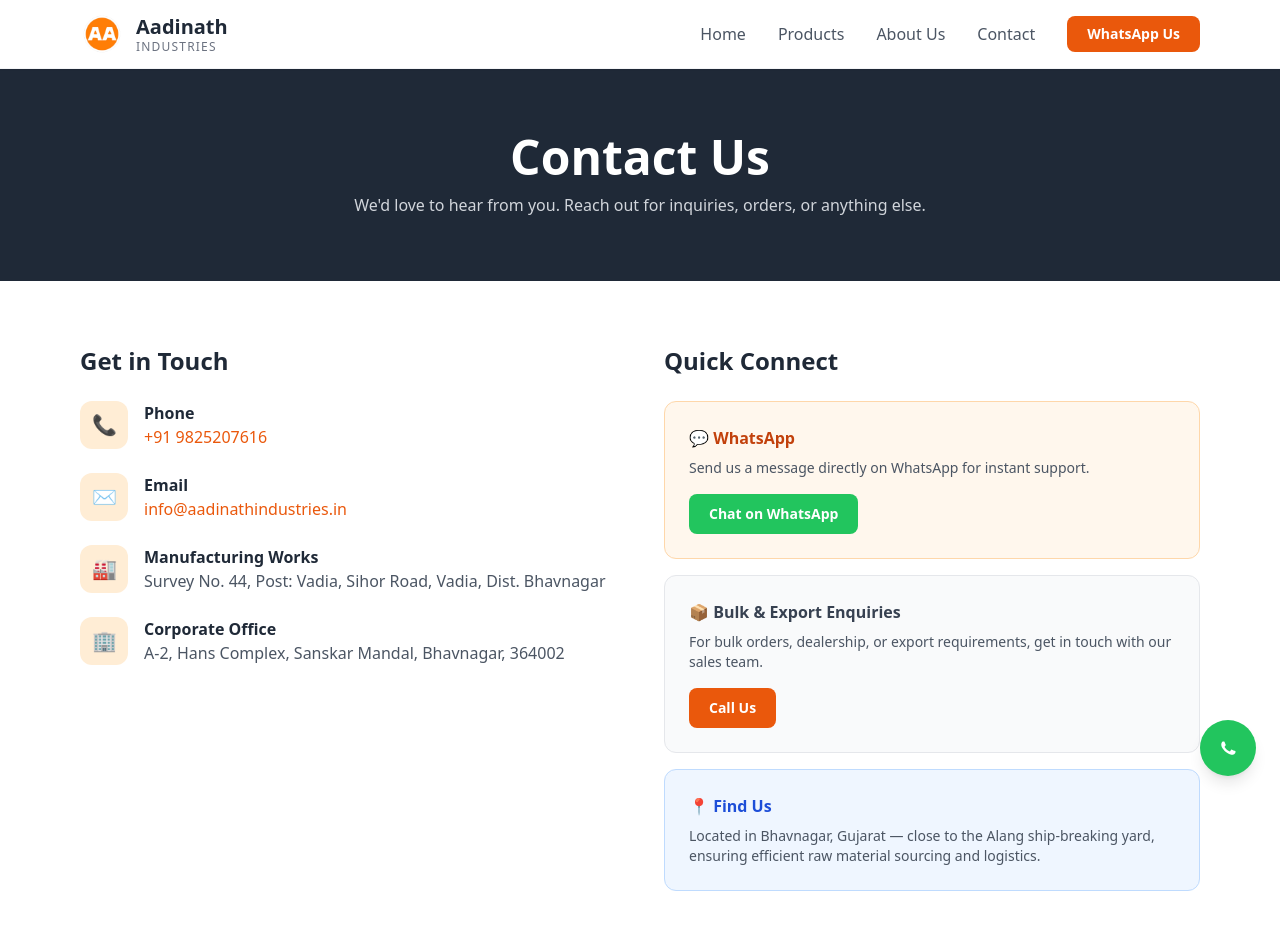
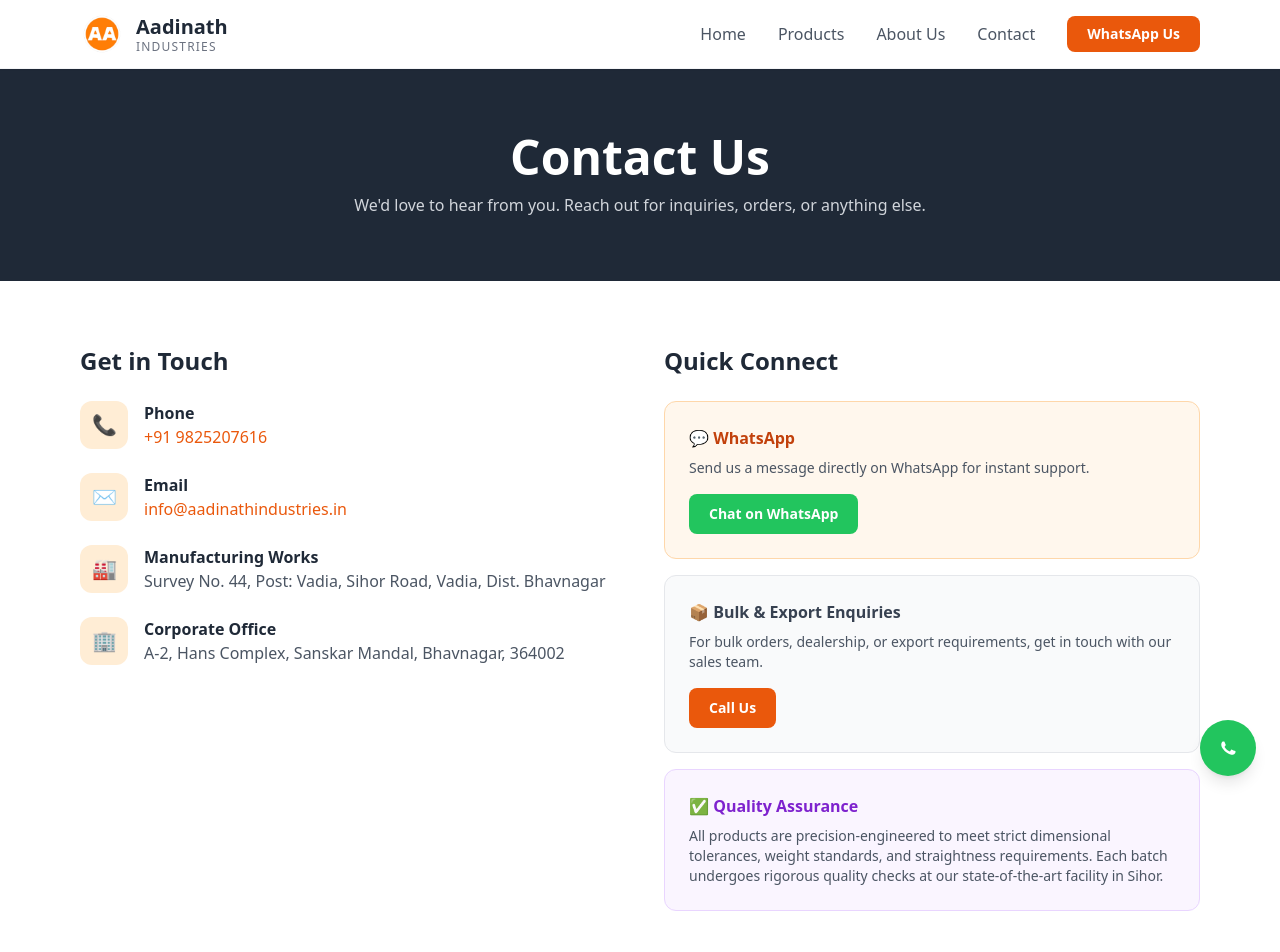
Before and after one commit to aisdevelopment302-source/aadinath-website, a Next.js app: page /contact-us in a window 1280 px wide. Shown: the top 952 px of the page. Built offline with nearby package versions, Linux system fonts and the light colour scheme.

Commit message:
Update location to Sihor, replace Find Us with Quality Assurance, remove verify page from footer links

```diff
--- a/app/contact-us/page.tsx
+++ b/app/contact-us/page.tsx
@@ -80,10 +80,10 @@
               </a>
             </div>
 
-            <div className="bg-blue-50 border border-blue-200 rounded-xl p-6">
-              <h3 className="font-bold text-blue-700 mb-2">📍 Find Us</h3>
+            <div className="bg-purple-50 border border-purple-200 rounded-xl p-6">
+              <h3 className="font-bold text-purple-700 mb-2">✅ Quality Assurance</h3>
               <p className="text-gray-600 text-sm">
-                Located in Bhavnagar, Gujarat — close to the Alang ship-breaking yard, ensuring efficient raw material sourcing and logistics.
+                All products are precision-engineered to meet strict dimensional tolerances, weight standards, and straightness requirements. Each batch undergoes rigorous quality checks at our state-of-the-art facility in Sihor.
               </p>
             </div>
           </div>
--- a/app/page.tsx
+++ b/app/page.tsx
@@ -38,7 +38,7 @@
             <span className="text-orange-400">in Every Element</span>
           </h1>
           <p className="mt-4 text-lg md:text-xl text-gray-200 max-w-xl">
-            Crafted with Care, Delivered with Pride. Precision MS Angle Bars from Bhavnagar.
+            Crafted with Care, Delivered with Pride. Precision MS Angle Bars from Sihor.
           </p>
           <div className="mt-6 flex gap-4 flex-wrap">
             <Link
@@ -81,7 +81,7 @@
               </div>
               <h2 className="text-3xl font-bold text-gray-800 mb-3">MS Angle Bar</h2>
               <p className="text-gray-600 leading-relaxed">
-                Precision-rolled mild steel angles — available in both light and standard variants from 20mm to 37mm. The structural backbone for construction, fabrication, and industrial applications. Engineered with precision at our state-of-the-art Bhavnagar facility.
+                Precision-rolled mild steel angles — available in both light and standard variants from 20mm to 37mm. The structural backbone for construction, fabrication, and industrial applications. Engineered with precision at our state-of-the-art Sihor facility.
               </p>
               <div className="mt-5 flex flex-wrap gap-2">
                 {['20×2.5', '24×2', '25×2.5', '25×3', '25×4', '25×5', '30×2.5', '30×3', '34×4', '37×2.5', '37×3'].map((s) => (
--- a/app/products/page.tsx
+++ b/app/products/page.tsx
@@ -50,7 +50,7 @@
             </div>
             <h2 className="text-3xl font-bold text-gray-800 mb-3">MS Angle Bar</h2>
             <p className="text-gray-600 leading-relaxed">
-              Robust, precision-rolled mild steel angles — available in both light and standard variants. The backbone of structural construction, engineered and rolled to exact specifications at our state-of-the-art Bhavnagar facility.
+              Robust, precision-rolled mild steel angles — available in both light and standard variants. The backbone of structural construction, engineered and rolled to exact specifications at our state-of-the-art Sihor facility.
             </p>
             <p className="text-gray-600 leading-relaxed mt-3">
               Each piece undergoes controlled rolling to ensure consistent dimensions, weight tolerance, and straightness across the entire length.
--- a/app/verify/page.tsx
+++ b/app/verify/page.tsx
@@ -59,7 +59,7 @@
           {/* Manufacturer Info */}
           <div className="w-full text-left bg-gray-50 rounded-xl p-4 mb-6">
             <p className="text-sm text-gray-600"><span className="font-semibold">Manufacturer:</span> Aadinath Industries</p>
-            <p className="text-sm text-gray-600 mt-1"><span className="font-semibold">📍</span> Bhavnagar, Gujarat</p>
+            <p className="text-sm text-gray-600 mt-1"><span className="font-semibold">📍</span> Sihor, Gujarat</p>
             <p className="text-sm text-gray-600 mt-1">
               <span className="font-semibold">📞</span>{' '}
               <a href="tel:+919825207616" className="text-orange-600 hover:underline">+91-9825207616</a>
--- a/components/Footer.tsx
+++ b/components/Footer.tsx
@@ -26,7 +26,6 @@
                 { label: 'Products', href: '/products' },
                 { label: 'About Us', href: '/about-us' },
                 { label: 'Contact Us', href: '/contact-us' },
-                { label: 'Product Verify', href: '/verify' },
               ].map((link) => (
                 <li key={link.href}>
                   <Link href={link.href} className="text-sm hover:text-orange-400 transition-colors">
```
